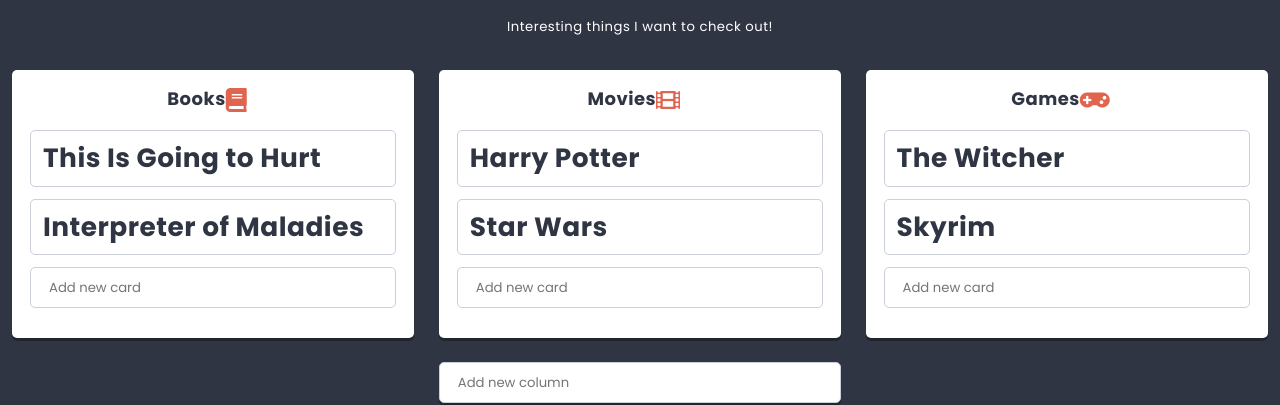
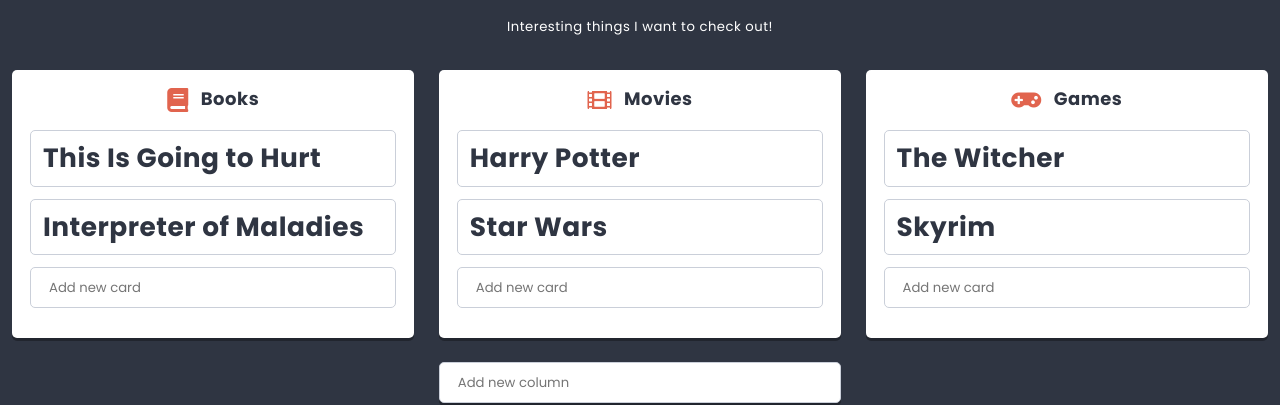
Before and after one commit to KKolasa25/react-nauka, a React app: page / in a window 1280 px wide. Shown: the part 362-767 px from the top of the page. Built offline with nearby package versions, Linux system fonts and the light colour scheme.

Commit message:
[11.5] Fix Icon

```diff
--- a/src/components/Column/Column.js
+++ b/src/components/Column/Column.js
@@ -41,14 +41,16 @@
     return (
       <section className={styles.component}>
         <h3 className={styles.title}>
-          {this.props.title}
           <span className={styles.icon}>
             <Icon name={this.props.icon} />
+            {this.props.title}
           </span>
         </h3>
-        {this.state.cards.map(({ key, ...cardProps }) => (
-          <Card key={key} {...cardProps} />
-        ))}
+        <div>
+          {this.state.cards.map(({ key, ...cardProps }) => (
+            <Card key={key} {...cardProps} />
+          ))}
+        </div>
         <div className={styles.creator}>
           <Creator text={settings.cardCreatorText} action={title => this.addCard(title)} />
         </div>
@@ -57,4 +59,6 @@
   }
 }
 
+
+
 export default Column;
```
Also changed, not shown: src/components/Card/Card.js (+0 -13 lines).
